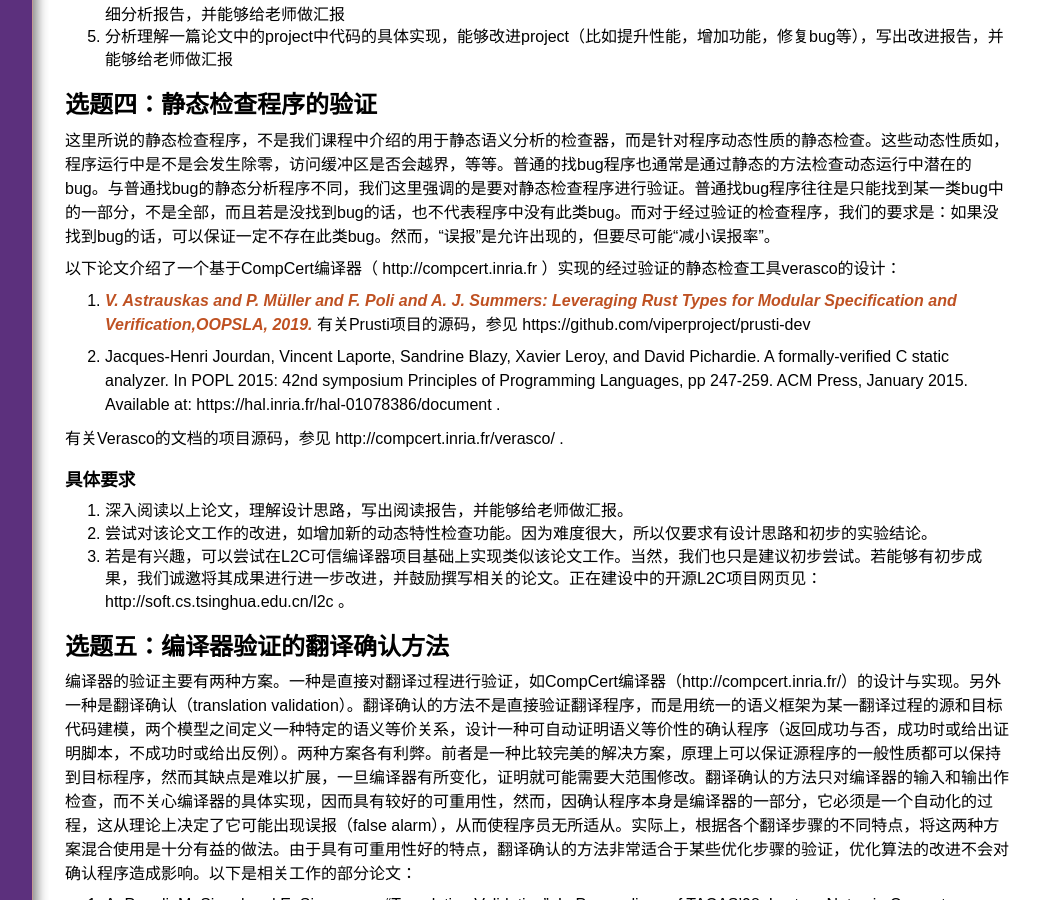
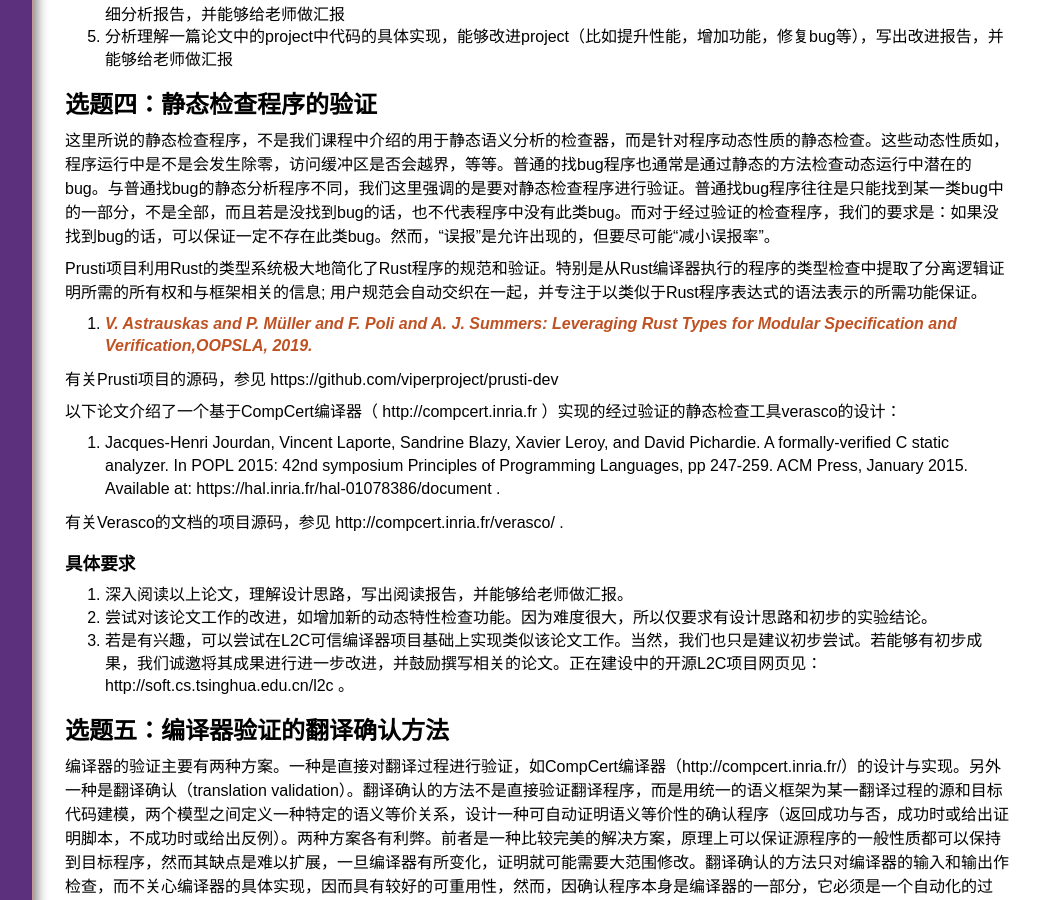
Before and after one commit to chyyuu/compiler_course_info, a Jekyll site: the page built from readinglist.md, in a window 1280 px wide and 900 px high, scrolled down 2209 px. Shown: the whole window, without its empty margins (234-1274 px from the left). Built offline with Jekyll 4.4.1, drawn with Linux system fonts in a browser that asks for light colours; nearby versions of some CDN libraries; our own code applies the rules of GitHub Pages for plain Markdown files.

Commit message:
Update readinglist.md

```diff
--- a/readinglist.md
+++ b/readinglist.md
@@ -93,9 +93,13 @@
 ## 选题四：静态检查程序的验证
 这里所说的静态检查程序，不是我们课程中介绍的用于静态语义分析的检查器，而是针对程序动态性质的静态检查。这些动态性质如，程序运行中是不是会发生除零，访问缓冲区是否会越界，等等。普通的找bug程序也通常是通过静态的方法检查动态运行中潜在的bug。与普通找bug的静态分析程序不同，我们这里强调的是要对静态检查程序进行验证。普通找bug程序往往是只能找到某一类bug中的一部分，不是全部，而且若是没找到bug的话，也不代表程序中没有此类bug。而对于经过验证的检查程序，我们的要求是：如果没找到bug的话，可以保证一定不存在此类bug。然而，“误报”是允许出现的，但要尽可能“减小误报率”。
 
+Prusti项目利用Rust的类型系统极大地简化了Rust程序的规范和验证。特别是从Rust编译器执行的程序的类型检查中提取了分离逻辑证明所需的所有权和与框架相关的信息; 用户规范会自动交织在一起，并专注于以类似于Rust程序表达式的语法表示的所需功能保证。
+
+1. [V. Astrauskas and P. Müller and F. Poli and A. J. Summers: Leveraging Rust Types for Modular Specification and Verification,OOPSLA, 2019.](http://pm.inf.ethz.ch/publications/getpdf.php?bibname=Own&id=AstrauskasMuellerPoliSummers19b.pdf)
+
+有关Prusti项目的源码，参见 https://github.com/viperproject/prusti-dev
+
 以下论文介绍了一个基于CompCert编译器（ http://compcert.inria.fr ）实现的经过验证的静态检查工具verasco的设计：
-1. [V. Astrauskas and P. Müller and F. Poli and A. J. Summers: Leveraging Rust Types for Modular Specification and Verification,OOPSLA, 2019.](http://pm.inf.ethz.ch/publications/getpdf.php?bibname=Own&id=AstrauskasMuellerPoliSummers19b.pdf)
-有关Prusti项目的源码，参见 https://github.com/viperproject/prusti-dev
 
 2. Jacques-Henri Jourdan, Vincent Laporte, Sandrine Blazy, Xavier Leroy, and David Pichardie. A formally-verified C static analyzer. In POPL 2015: 42nd symposium Principles of Programming Languages, pp 247-259. ACM Press, January 2015. Available at: https://hal.inria.fr/hal-01078386/document .
 
```
